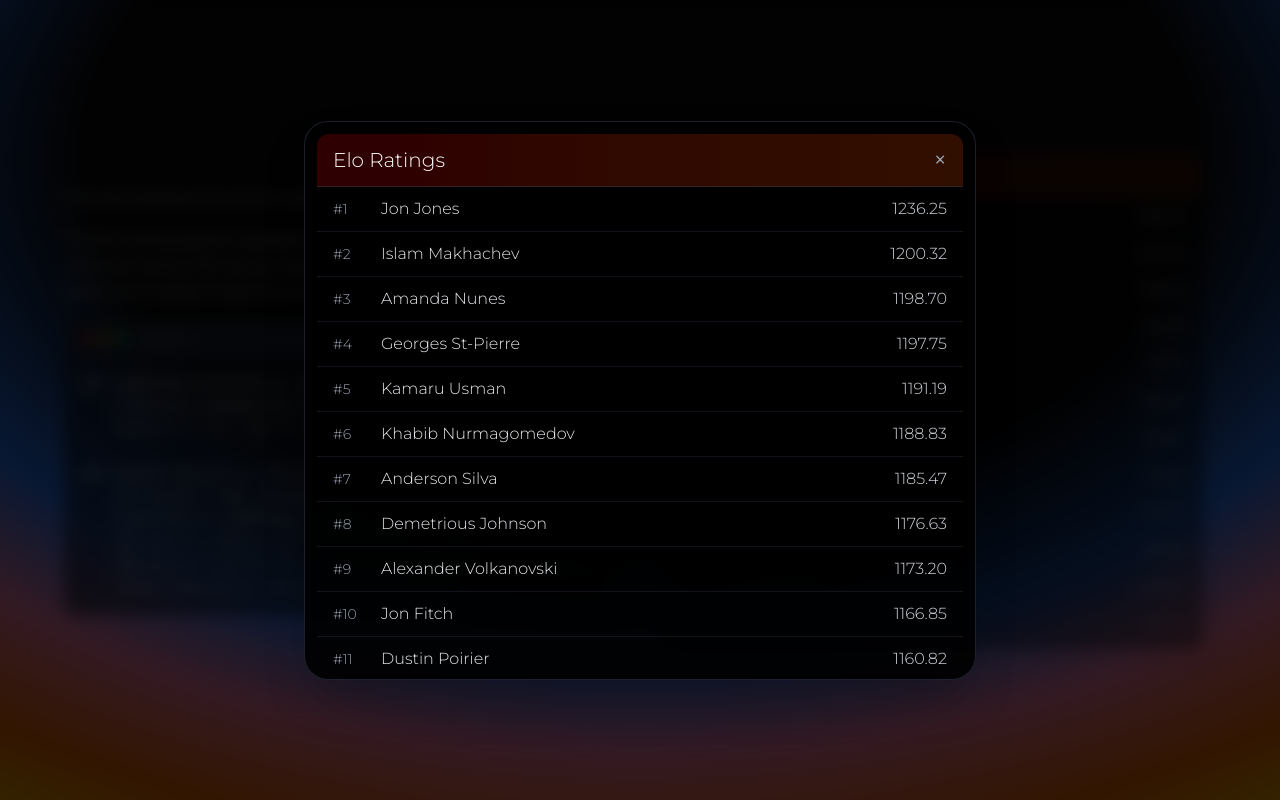
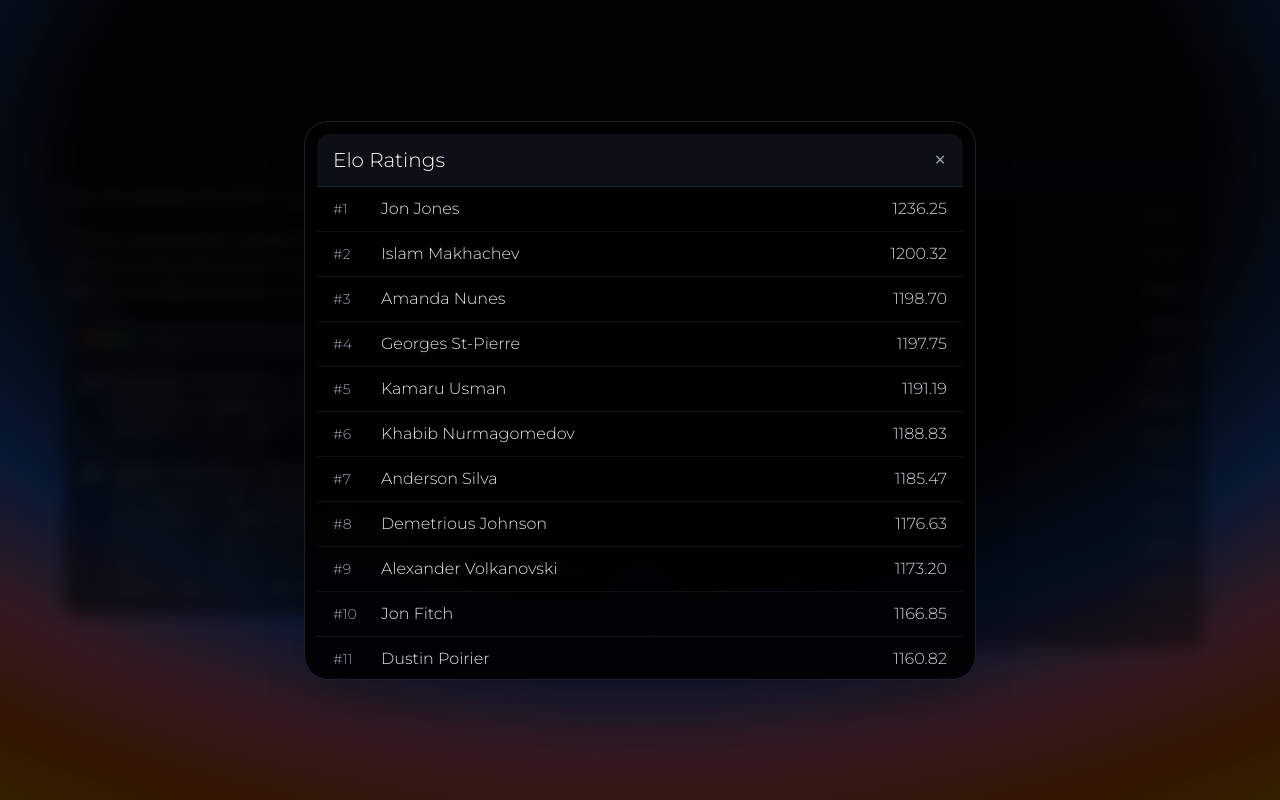
Before and after one commit to Jeremyliu-621/UFC-Elo-Calculator, a Next.js app in the folder frontend/: page / in a window 1280 px wide. Both pictures are taken after a click on the element 936 px from the left and 1200 px from the top of the page. Shown: the part 800-1600 px from the top of the page. Built offline with nearby package versions, Linux system fonts and the light colour scheme.

Commit message:
DONE FOR THE NIGHT

```diff
--- a/frontend/app/globals.css
+++ b/frontend/app/globals.css
@@ -35,7 +35,7 @@ body {
 .custom-scrollbar {
   overflow-y: scroll !important;
   scrollbar-width: thin !important;
-  scrollbar-color: rgba(255, 100, 100, 0.3) rgba(255, 255, 255, 0.05) !important;
+  scrollbar-color: rgba(156, 163, 175, 0.6) rgba(55, 65, 81, 0.4) !important;
 }
 
 .custom-scrollbar::-webkit-scrollbar {
@@ -49,19 +49,21 @@ body {
 }
 
 .custom-scrollbar::-webkit-scrollbar-track {
-  background: rgba(255, 255, 255, 0.05) !important;
+  background: rgba(55, 65, 81, 0.4) !important;
+  backdrop-filter: blur(8px) !important;
   border-radius: 4px !important;
   -webkit-box-shadow: inset 0 0 6px rgba(0, 0, 0, 0.1) !important;
 }
 
 .custom-scrollbar::-webkit-scrollbar-thumb {
-  background: rgba(255, 100, 100, 0.3) !important;
+  background: rgba(156, 163, 175, 0.6) !important;
+  backdrop-filter: blur(8px) !important;
   border-radius: 4px !important;
-  -webkit-box-shadow: inset 0 0 6px rgba(0, 0, 0, 0.3) !important;
+  -webkit-box-shadow: inset 0 0 6px rgba(0, 0, 0, 0.2) !important;
 }
 
 .custom-scrollbar::-webkit-scrollbar-thumb:hover {
-  background: rgba(255, 100, 100, 0.5) !important;
+  background: rgba(156, 163, 175, 0.8) !important;
 }
 
 /* Custom Scrollbar that appears on hover */
--- a/frontend/components/Hero.tsx
+++ b/frontend/components/Hero.tsx
@@ -3,6 +3,7 @@
 import AnimatedGradientBackground from "@/components/ui/animated-gradient-background";
 import { DotLottieReact } from '@lottiefiles/dotlottie-react';
 import Navbar from "@/components/Navbar";
+import Link from 'next/link';
 
 const Hero = () => {
   return (
@@ -10,6 +11,19 @@ const Hero = () => {
       {/* Fixed Gradient Background that extends */}
       <div className="fixed inset-0 -z-10">
         <AnimatedGradientBackground Breathing={true} />
+      </div>
+
+      {/* Subtle credit in top right - fixed position */}
+      <div className="fixed z-50" style={{ top: '1.5rem', right: 'calc(1.5rem + 8px)' }}>
+        <Link
+          href="https://github.com/Jeremyliu-621"
+          target="_blank"
+          rel="noopener noreferrer"
+          className="text-gray-500/60 hover:text-gray-400/80 transition-colors duration-300 text-xs font-light"
+          style={{ fontFamily: 'var(--font-montserrat)' }}
+        >
+          jeremy liu
+        </Link>
       </div>
 
       <div className="relative z-10 flex flex-col items-center pt-12 md:pt-20">
--- a/frontend/components/Leaderboards.tsx
+++ b/frontend/components/Leaderboards.tsx
@@ -46,7 +46,7 @@ const LeaderboardSection = ({ title, children }: { title: string; children: Reac
       movementDuration={2}
     />
     <div className="relative flex flex-col overflow-hidden rounded-xl border-[0.75px] border-gray-700/30 bg-black/40 backdrop-blur-sm shadow-sm min-h-[240px] group-hover:bg-gray-800/30 transition-all duration-300">
-      <div className="bg-gradient-to-r from-red-600/20 to-orange-600/20 px-4 py-2.5 border-b border-gray-700/50">
+      <div className="bg-gray-800/40 backdrop-blur-md border-b border-gray-700/40 px-4 py-2.5">
         <h2 className="text-base font-light text-white group-hover:text-white transition-colors duration-300" style={{ fontFamily: 'var(--font-montserrat)' }}>{title}</h2>
       </div>
       <div className="divide-y divide-gray-700/30 flex-1 overflow-hidden">
@@ -242,7 +242,7 @@ def update_elo(elo_a, elo_b, score_for_a):
                     movementDuration={2}
                   />
                   <div className="relative flex flex-col overflow-hidden rounded-xl border-[0.75px] border-gray-700/30 bg-black/40 backdrop-blur-sm shadow-sm">
-                    <div className="bg-gradient-to-r from-red-600/20 to-orange-600/20 px-4 py-2.5 border-b border-gray-700/50">
+                    <div className="bg-gray-800/40 backdrop-blur-md border-b border-gray-700/40 px-4 py-2.5">
                       <h2 className="text-base font-light text-white" style={{ fontFamily: 'var(--font-montserrat)' }}>Top 100</h2>
                     </div>
                     <div
@@ -251,7 +251,7 @@ def update_elo(elo_a, elo_b, score_for_a):
                         overflowY: 'scroll',
                         overflowX: 'hidden',
                         scrollbarWidth: 'thin',
-                        scrollbarColor: 'rgba(255, 100, 100, 0.3) rgba(255, 255, 255, 0.05)',
+                        scrollbarColor: 'rgba(156, 163, 175, 0.6) rgba(55, 65, 81, 0.4)',
                         WebkitOverflowScrolling: 'touch',
                         minHeight: '450px',
                         maxHeight: '450px'
--- a/frontend/components/Navbar.tsx
+++ b/frontend/components/Navbar.tsx
@@ -11,12 +11,18 @@ const navItems = [
 ];
 
 export default function Navbar() {
-  const [activeSection, setActiveSection] = useState('');
+  const [activeSection, setActiveSection] = useState('elo'); // Default to 'elo' on initial load
 
   useEffect(() => {
     const handleScroll = () => {
       const sections = ['elo', 'stats', 'search'];
       const scrollPosition = window.scrollY + window.innerHeight / 2;
+
+      // If we're near the top of the page, default to 'elo'
+      if (window.scrollY < 100) {
+        setActiveSection('elo');
+        return;
+      }
 
       for (const section of sections) {
         const element = document.getElementById(section);
@@ -61,7 +67,7 @@ export default function Navbar() {
                   className={cn(
                     "relative rounded-xl border-[0.75px] border-gray-700/50 p-1.5 transition-all duration-300 cursor-pointer group",
                     "hover:scale-105",
-                    isActive && "border-red-600/50"
+                    isActive && "border-gray-700/50"
                   )}
                 >
                   <GlowingEffect
@@ -76,7 +82,7 @@ export default function Navbar() {
                   <div className={cn(
                     "relative flex items-center justify-center rounded-lg border-[0.75px] border-gray-700/30 bg-black/40 backdrop-blur-sm px-5 py-2.5 md:px-6 md:py-3 transition-all duration-300",
                     isActive
-                      ? "bg-gradient-to-r from-red-600/20 to-orange-600/20"
+                      ? "bg-gray-800/40 backdrop-blur-md border-gray-700/40"
                       : "hover:bg-gray-800/30"
                   )}>
                     <span
--- a/frontend/components/TablePreview.tsx
+++ b/frontend/components/TablePreview.tsx
@@ -87,7 +87,7 @@ export default function TablePreview({ title, data, isOpen, onClose }: TablePrev
         />
 
         {/* Header */}
-        <div className="relative bg-gradient-to-r from-red-600/20 to-orange-600/20 px-4 py-3 rounded-t-xl border-b border-gray-700/50 flex items-center justify-between">
+        <div className="relative bg-gray-800/40 backdrop-blur-md border-b border-gray-700/40 px-4 py-3 rounded-t-xl flex items-center justify-between">
           <h2 className="text-xl font-light text-white" style={{ fontFamily: 'var(--font-montserrat)' }}>
             {title}
           </h2>
--- a/frontend/components/footer.tsx
+++ b/frontend/components/footer.tsx
@@ -1,3 +1,5 @@
+"use client"
+
 import Link from 'next/link'
 import {
     Linkedin,
@@ -7,6 +9,8 @@ import {
     Instagram,
     Code,
 } from 'lucide-react'
+import { GlowingEffect } from "@/components/ui/glowing-effect";
+import { cn } from "@/lib/utils";
 
 const socialLinks = [
     {
@@ -64,14 +68,26 @@ export default function FooterSection() {
                                 target={link.href.startsWith('http') || link.href.startsWith('./') ? '_blank' : undefined}
                                 rel={link.href.startsWith('http') ? 'noopener noreferrer' : undefined}
                                 aria-label={link.ariaLabel}
-                                className="group flex flex-col items-center gap-2 text-gray-300 hover:text-white transition-all duration-300 hover:scale-110"
+                                className="group relative rounded-xl border-[0.75px] border-gray-700/50 p-1.5 transition-all duration-300 cursor-pointer hover:scale-105"
                             >
-                                <div className="p-2 rounded-lg bg-gray-800/50 backdrop-blur-sm group-hover:bg-gray-700/70 transition-colors border border-gray-700/30">
-                                    <Icon className="size-5" />
+                                <GlowingEffect
+                                    spread={20}
+                                    glow={true}
+                                    disabled={false}
+                                    proximity={64}
+                                    inactiveZone={0.7}
+                                    borderWidth={1}
+                                    movementDuration={2}
+                                />
+                                <div className={cn(
+                                    "relative flex flex-col items-center justify-center gap-2 rounded-lg border-[0.75px] border-gray-700/30 bg-black/40 backdrop-blur-sm px-4 py-3 transition-all duration-300",
+                                    "hover:bg-gray-800/30"
+                                )}>
+                                    <Icon className="size-5 text-gray-300 group-hover:text-white transition-colors duration-300" />
+                                    <span className="text-xs font-light text-gray-300 group-hover:text-white transition-colors duration-300" style={{ fontFamily: 'var(--font-montserrat)' }}>
+                                        {link.name}
+                                    </span>
                                 </div>
-                                <span className="text-xs font-light text-gray-200 group-hover:text-white" style={{ fontFamily: 'var(--font-montserrat)' }}>
-                                    {link.name}
-                                </span>
                             </Link>
                         );
                     })}
```
Also changed, not shown: frontend/components/FighterSearch.tsx (+15 -7 lines).
